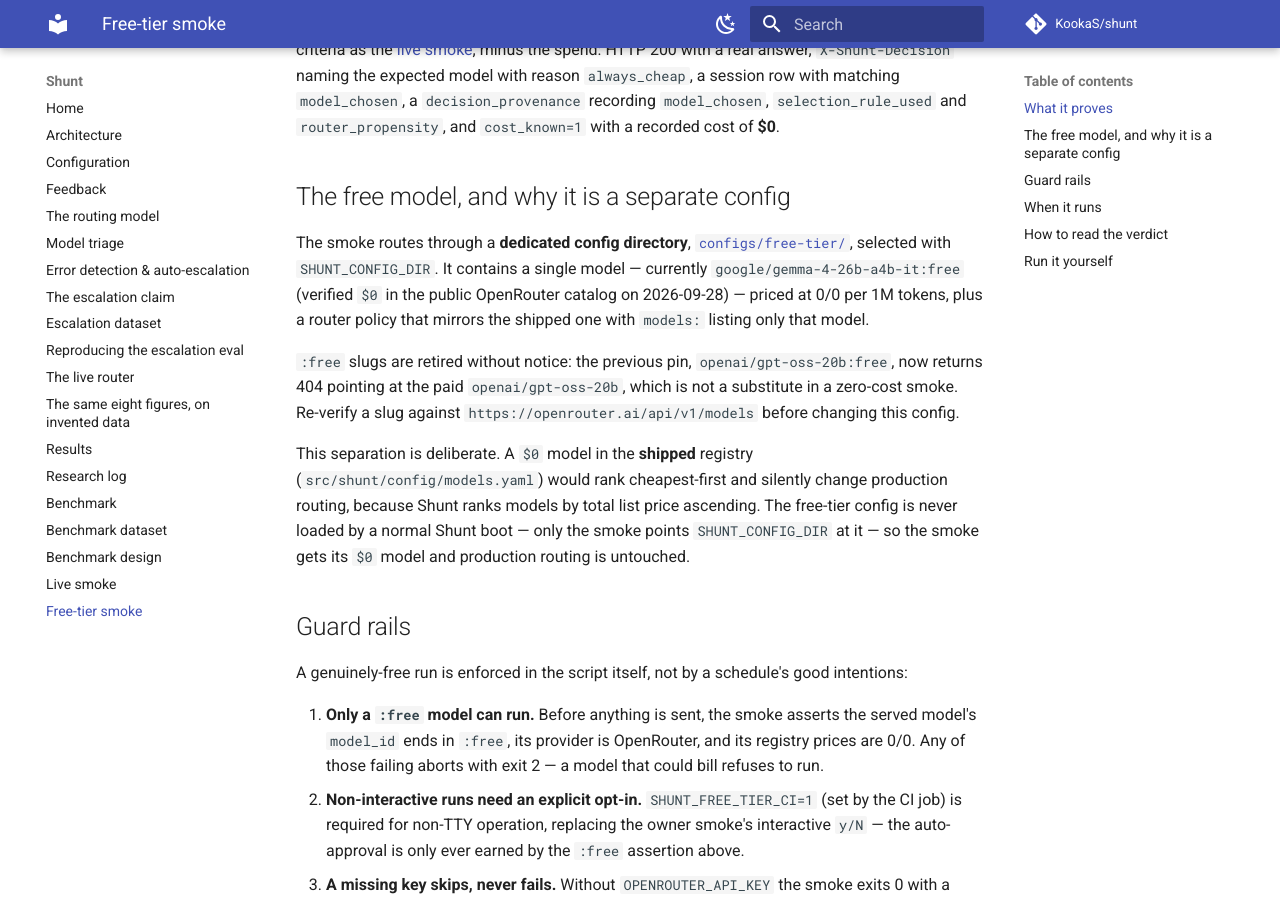
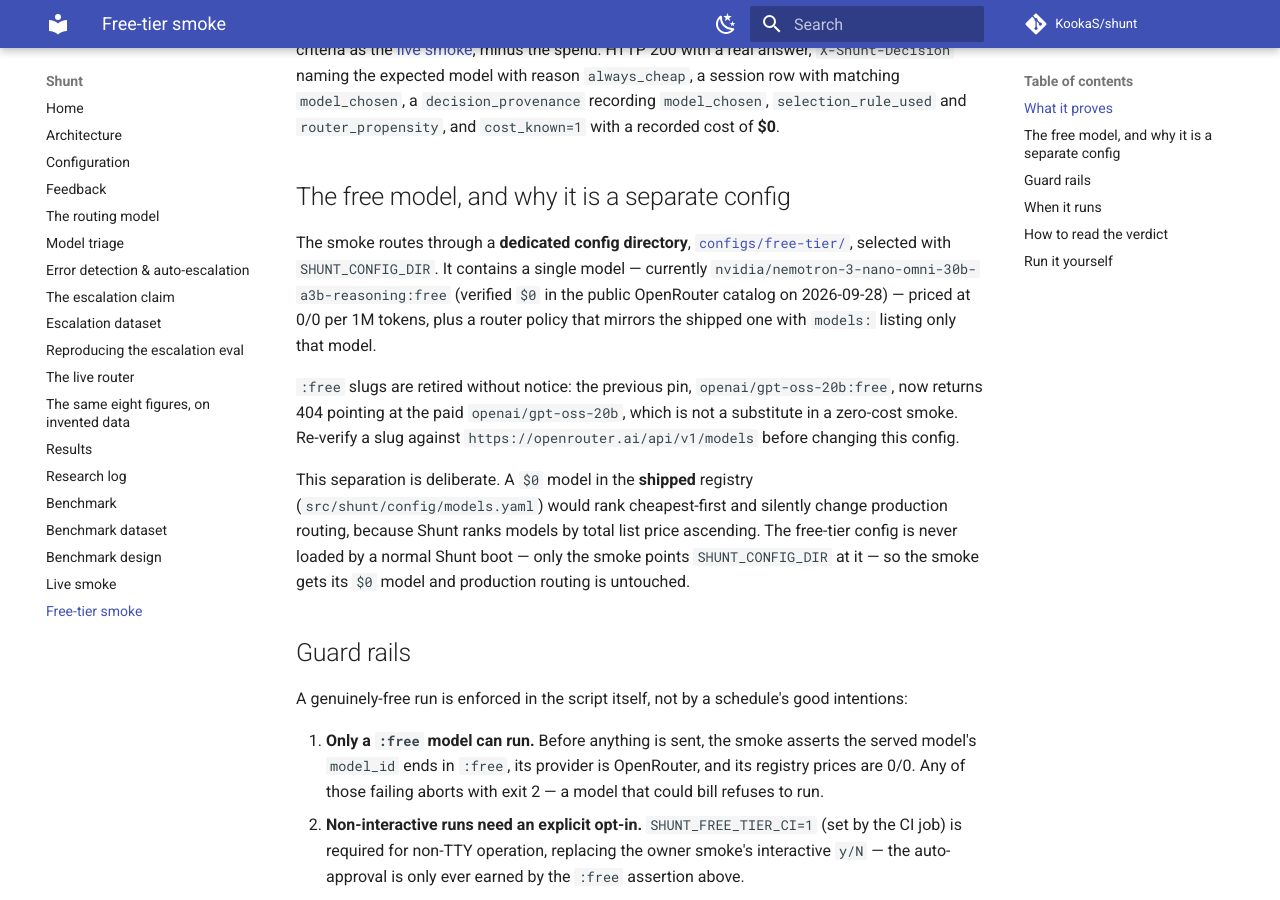
Before and after one commit to KookaS/shunt, an MkDocs documentation site: the page built from docs/free-tier-smoke.md, in a window 1280 px wide and 900 px high, scrolled down 480 px. Built offline with MkDocs 1.6.1 and Material for MkDocs 9.7.7, drawn with Linux system fonts in a browser that asks for light colours; comment, search, counter and statistics services are not loaded.

Commit message:
fix(free-tier): pin smoke to a stably-serving :free lane
The google/gemma-4-26b-a4b-it:free pin is persistently upstream-rate-limited (HTTP 429 on every attempt). Repin the weekly zero-cost smoke to the stably-serving nvidia/nemotron-3-nano-omni-30b-a3b-reasoning:free, renaming the registry key to nemotron-3-nano-omni-free consistently across the free-tier registry, router policy, docs and tests.

Signed-off-by: KookaS <olivier.charrez@gmail.com>

```diff
--- a/docs/free-tier-smoke.md
+++ b/docs/free-tier-smoke.md
@@ -32,8 +32,8 @@
 The smoke routes through a **dedicated config directory**,
 [`configs/free-tier/`](https://github.com/KookaS/shunt/blob/main/configs/free-tier/models.yaml),
 selected with `SHUNT_CONFIG_DIR`. It contains a single model — currently
-`google/gemma-4-26b-a4b-it:free` (verified `$0` in the public OpenRouter catalog on
-2026-09-28) — priced at 0/0 per 1M tokens, plus a router policy that mirrors the
+`nvidia/nemotron-3-nano-omni-30b-a3b-reasoning:free` (verified `$0` in the public OpenRouter
+catalog on 2026-09-28) — priced at 0/0 per 1M tokens, plus a router policy that mirrors the
 shipped one with `models:` listing only that model.
 
 `:free` slugs are retired without notice: the previous pin, `openai/gpt-oss-20b:free`,
```
Also changed, not shown: 3 other files.
